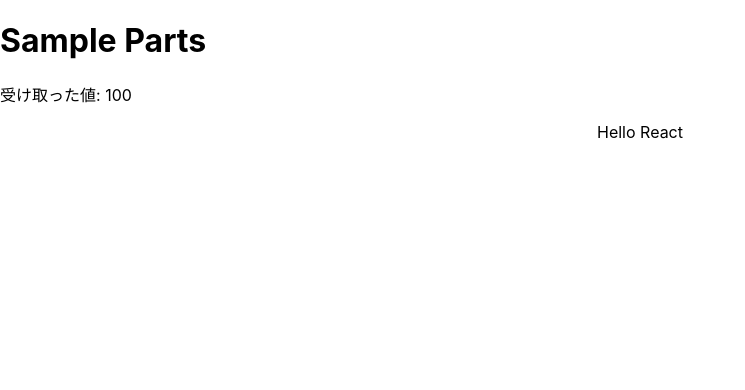
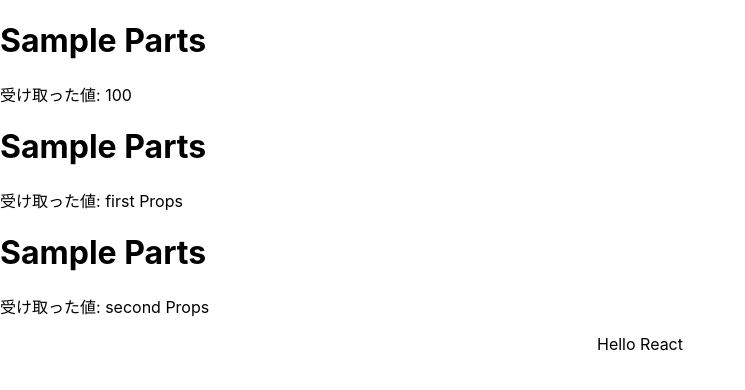
Before and after one commit to Kodai-study/my-reactApp, a React (Create React App) app: page / in a window 1280 px wide. Shown: the top 390 px of the page, without its empty margins (0-745 px from the left). Built offline with nearby package versions, Linux system fonts and the light colour scheme.

Commit message:
複数のプロップスから、複数のコンポーネントを作成する
propsを配列で渡し、ループ処理で個数分だけコンポーネントを作成して順番に表示する

```diff
--- a/src/App.js
+++ b/src/App.js
@@ -1,16 +1,17 @@
 import './App.css';
 import { useState } from 'react';
 import SampleParts from './SampleParts';
+import Sample_multiprops from './Sample_multiprops';
 
 function App() {
 
   const [count] = useState(100);
-
-
+  const [multiProps] = useState(["first Props", "second Props"]);
   return (
     <>
-    <SampleParts count={count}/>
-    <div className="App">Hello React</div>
+      <SampleParts count={count} />
+      <Sample_multiprops multiProps={multiProps} />
+      <div className="App">Hello React</div>
     </>
   );
 }
--- a/src/SampleParts.js
+++ b/src/SampleParts.js
@@ -4,7 +4,7 @@ const SampleParts = (props) => {
   return (
     <div>
       <h1>Sample Parts</h1>
-        <p>受け取った値: {props.count}</p>
+      <p>受け取った値: {props.count}</p>
     </div>
   );
 }
--- /dev/null
+++ b/src/Sample_multiprops.js
@@ -0,0 +1,8 @@
+import React from 'react'
+import SampleParts from './SampleParts'
+
+const Sample_multiprops = ( props ) => {
+    return props.multiProps.map((value) => <SampleParts count={value} />);
+};
+
+export default Sample_multiprops
--- a/src/index.js
+++ b/src/index.js
@@ -2,7 +2,6 @@ import React from 'react';
 import ReactDOM from 'react-dom/client';
 import './index.css';
 import App from './App';
-import SampleParts from './SampleParts';
 
 const root = ReactDOM.createRoot(document.getElementById('root'));
 root.render(
```
Also changed, not shown: 1 other file (tests, documents, lock files or other folders).
